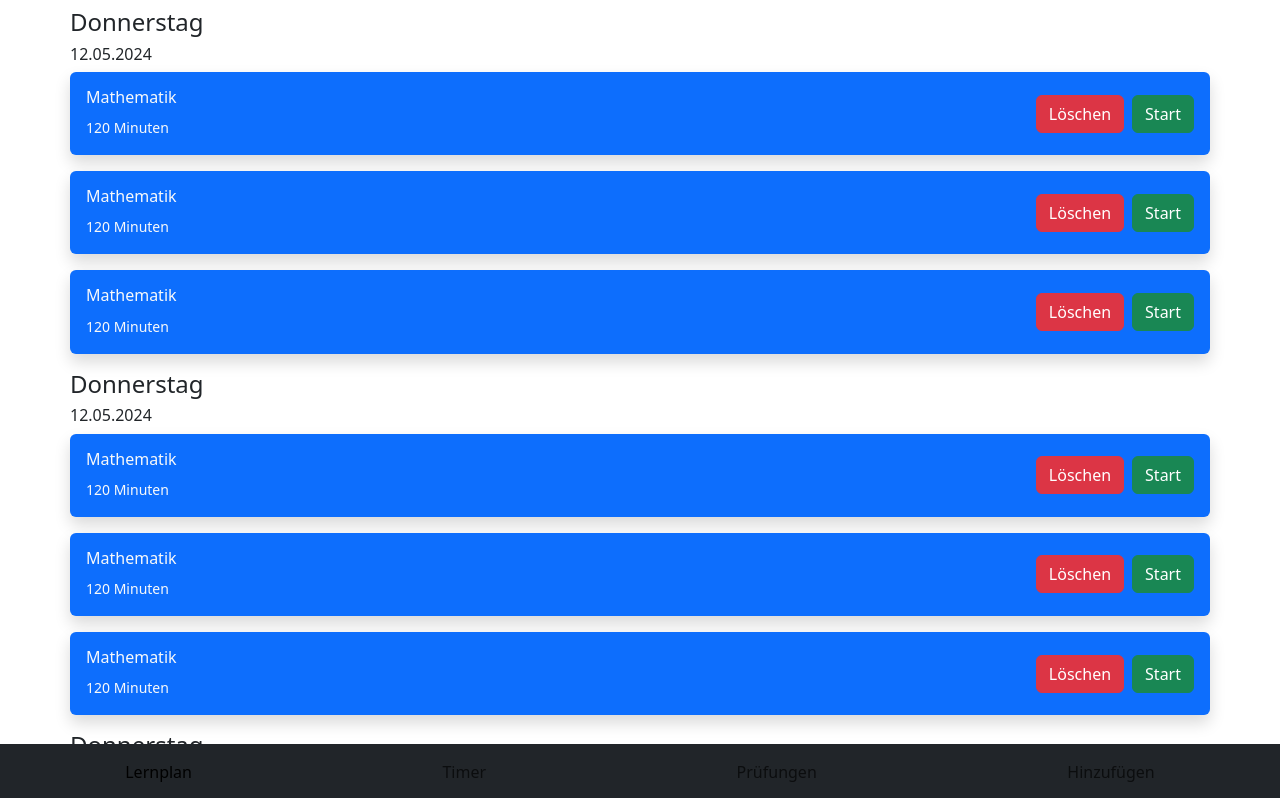
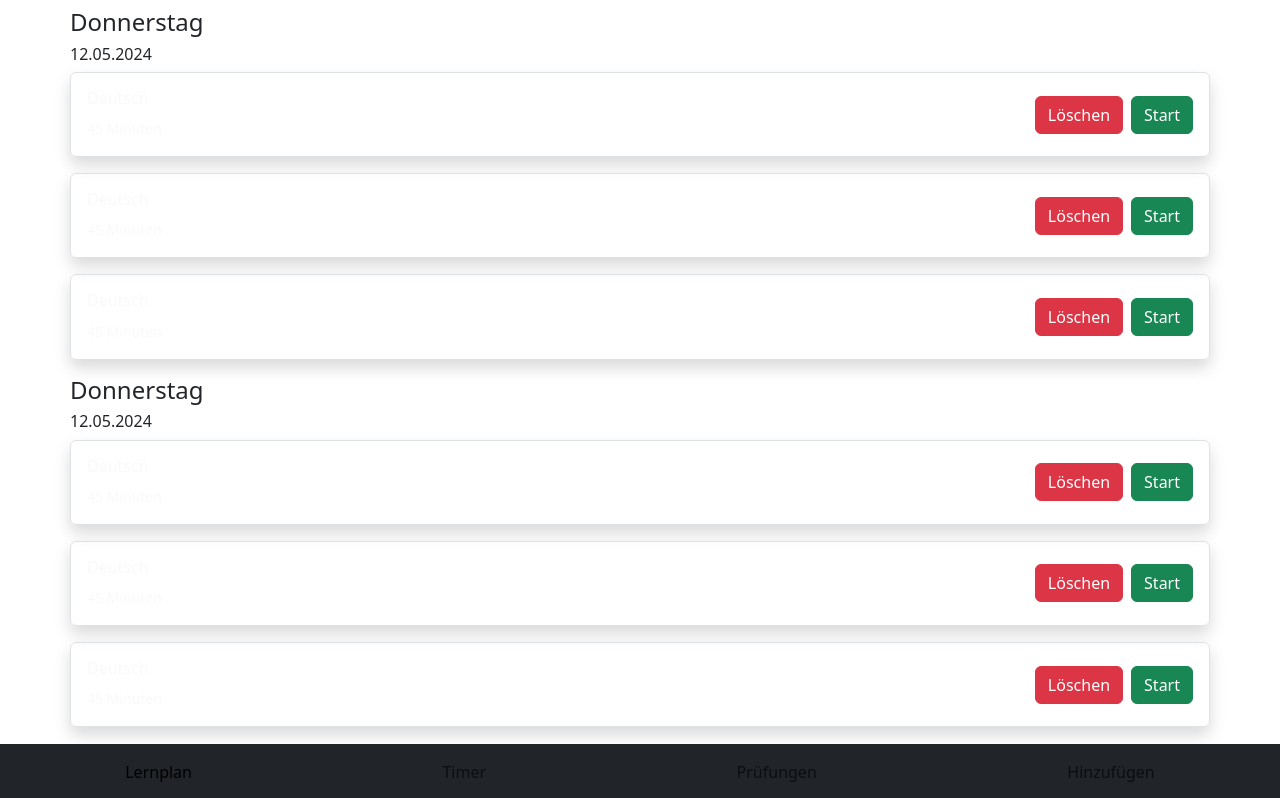
Before and after one commit to cdehnert18/Lernhelfer, a Vue app: page /learn in a window 1280 px wide. Shown: the top 798 px of the page. Built offline with nearby package versions, Linux system fonts and the light colour scheme; the HTML template or start-up script is replaced by a standard one.

Commit message:
- props for LearningUnit

```diff
--- a/src/components/LearningDay.vue
+++ b/src/components/LearningDay.vue
@@ -10,6 +10,12 @@ import LearningUnit from '@/components/LearningUnit.vue'
     </div>
   </header>
   <main class="px-4">
-    <LearningUnit v-for="n in 3" :key="n" class="mb-3"></LearningUnit>
+    <LearningUnit
+      v-for="n in 3"
+      :key="n"
+      class="mb-3"
+      pruefung="Deutsch"
+      :lerndauer="45"
+    ></LearningUnit>
   </main>
 </template>
--- a/src/components/LearningUnit.vue
+++ b/src/components/LearningUnit.vue
@@ -1,9 +1,16 @@
+<script setup lang="ts">
+defineProps<{
+  pruefung: string
+  lerndauer: number
+}>()
+</script>
+
 <template>
-  <div class="container bg-primary text-light rounded shadow p-3">
+  <div class="container border border-tertiary text-light rounded shadow p-3">
     <div class="row align-items-center">
       <div class="col">
-        <h6>Mathematik</h6>
-        <small>120 Minuten</small>
+        <h6>{{ pruefung }}</h6>
+        <small>{{ lerndauer }} Minuten</small>
       </div>
       <div class="col-auto d-flex gap-2">
         <button class="btn btn-danger">Löschen</button>
```
